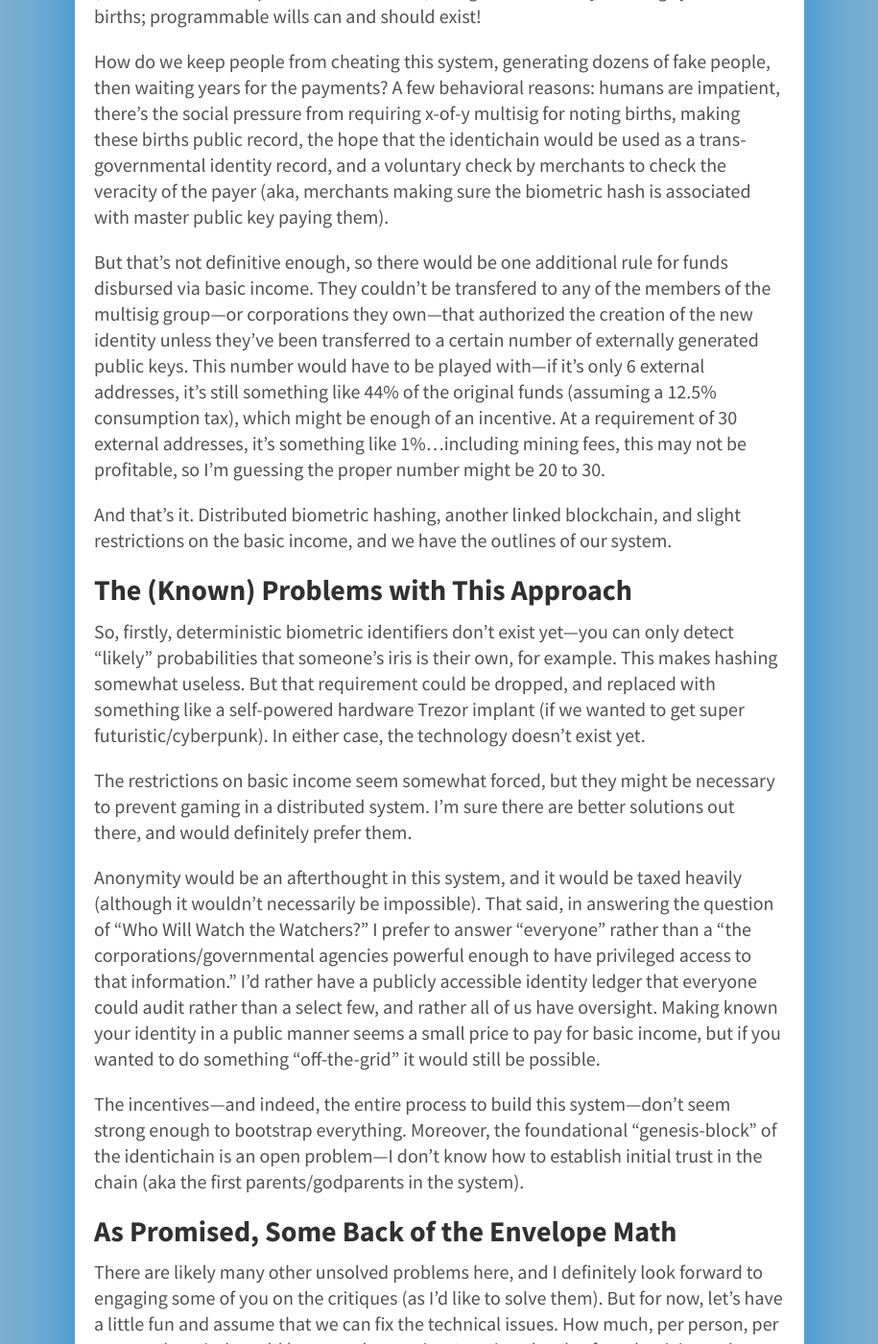
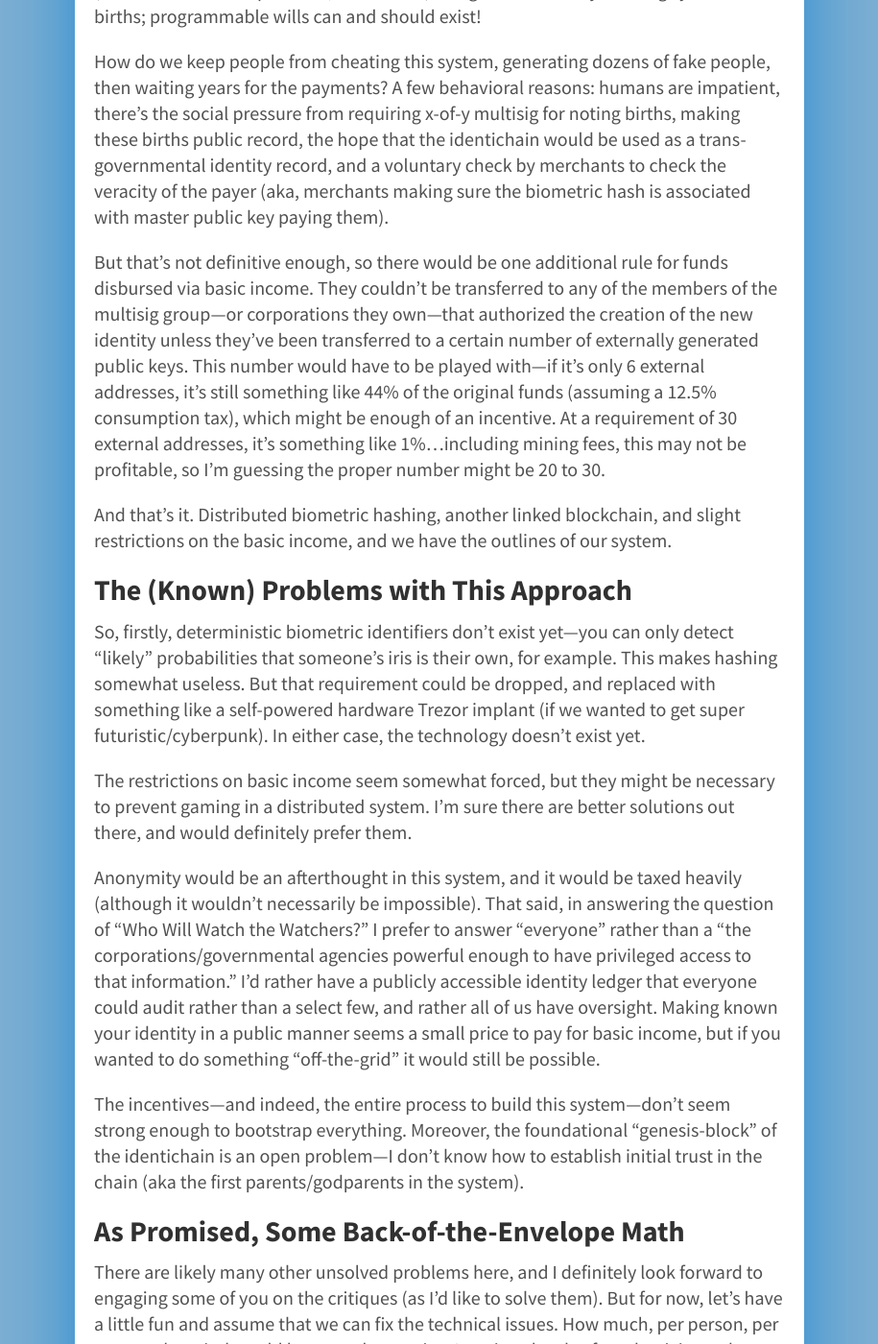
Before and after one commit to acityinohio/bitbanter-archive, a Jekyll site: the page built from _posts/2015-01-14-minimalist-socialism.md, in a window 1280 px wide and 1400 px high, scrolled down 9976 px. Shown: the whole window at 96% size, without its empty margins (182-1097 px from the left). Built offline with Jekyll 4.4.1, drawn with Linux system fonts in a browser that asks for light colours; Markdown is read by kramdown in place of the engine named in the settings; comment, search, counter and statistics services are not loaded; some of the changed text lies outside the part shown.

Commit message:
typo fixin

```diff
--- a/_posts/2015-01-14-minimalist-socialism.md
+++ b/_posts/2015-01-14-minimalist-socialism.md
@@ -127,7 +127,7 @@ Death could be handled by using some kind of "renewal" policy on the identichain
 
 How do we keep people from cheating this system, generating dozens of fake people, then waiting years for the payments? A few behavioral reasons: humans are impatient, there's the social pressure from requiring x-of-y multisig for noting births, making these births public record, the hope that the identichain would be used as a trans-governmental identity record, and a voluntary check by merchants to check the veracity of the payer (aka, merchants making sure the biometric hash is associated with master public key paying them).
 
-But that's not definitive enough, so there would be one additional rule for funds disbursed via basic income. They couldn't be transfered to any of the members of the multisig group---or corporations they own---that authorized the creation of the new identity unless they've been transferred to a certain number of externally generated public keys. This number would have to be played with---if it's only 6 external addresses, it's still something like 44% of the original funds (assuming a 12.5% consumption tax), which might be enough of an incentive. At a requirement of 30 external addresses, it's something like 1%...including mining fees, this may not be profitable, so I'm guessing the proper number might be 20 to 30.
+But that's not definitive enough, so there would be one additional rule for funds disbursed via basic income. They couldn't be transferred to any of the members of the multisig group---or corporations they own---that authorized the creation of the new identity unless they've been transferred to a certain number of externally generated public keys. This number would have to be played with---if it's only 6 external addresses, it's still something like 44% of the original funds (assuming a 12.5% consumption tax), which might be enough of an incentive. At a requirement of 30 external addresses, it's something like 1%...including mining fees, this may not be profitable, so I'm guessing the proper number might be 20 to 30.
 
 And that's it. Distributed biometric hashing, another linked blockchain, and slight restrictions on the basic income, and we have the outlines of our system.
 
@@ -141,13 +141,13 @@ Anonymity would be an afterthought in this system, and it would be taxed heavily
 
 The incentives---and indeed, the entire process to build this system---don't seem strong enough to bootstrap everything. Moreover, the foundational "genesis-block" of the identichain is an open problem---I don't know how to establish initial trust in the chain (aka the first parents/godparents in the system).
 
-## As Promised, Some Back of the Envelope Math
+## As Promised, Some Back-of-the-Envelope Math
 
 There are likely many other unsolved problems here, and I definitely look forward to engaging some of you on the critiques (as I'd like to solve them). But for now, let's have a little fun and assume that we can fix the technical issues. How much, per person, per two-week period, could be earned assuming American levels of productivity and population?
 
 This is actually really hard to guess, and the data we'd use might not be entirely accurate. Still, let's see what fun, fuzzy math we can muster. The US GDP is estimated at $16.8 trillion last year. The Fed estimates the velocity of M2 money supply hovers around 1.5. Let's just assume that would be a good estimate of how much GDP would move around domestically (it's not, but forget that for a moment). If we multiply $17 trillion by 1.5, and our tax rate of 12.5%, then divide by the adult US population of 220 million, we get roughly $14,500 a year, or $550 per person per two weeks. Not bad.
 
-Like I said, it was quite "back-of-the-envelope." In my desired system, the destruction of intellectual property would likely lead to some pretty significant short-term paper loss. The loss of millions of (arguably unnecessary) clerical jobs would also affect the short-term GDP. And it would be pretty anti-debt on principle, which would lead to some significant unwinding issues in a world that runs on it. On the other hand, income would no longer be taxed, and neither would savings or investment. So the net result is hard to quantify.
+Like I said, it was quite back-of-the-envelope. In my desired system, the destruction of intellectual property would likely lead to some pretty significant short-term paper loss. The loss of millions of (arguably unnecessary) clerical jobs would also affect the short-term GDP. And it would be pretty anti-debt on principle, which would lead to some significant unwinding issues in a world that runs on it. On the other hand, income would no longer be taxed, and neither would savings or investment. So the net result is hard to quantify.
 
 In any event, with AI becoming more and more sophisticated, and the possibility of ever-cheaper renewable power, there's a chance for a massive step-change in productivity growth. $550 per person per two week period could be on the low side once we reach this AI-fueled transition. I don't think it's hard to imagine that this could be quadrupled...even with less fuzzy math. Eventually it could be extended to the rest of the world, and in a more productive age, perhaps it could give everyone a living wage. And unlike the current American government, that's politically impotent/incapable of balancing a budget, this would be programmatically balanced.
 
```
